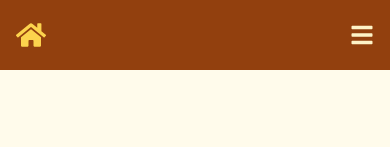
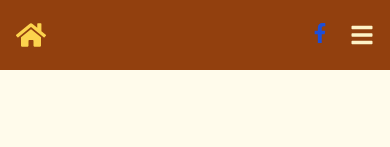
Before and after one commit to 00Alexo/festival, a React (Create React App) app in the folder frontend/: page / in a window 390 px wide. Shown: the top 147 px of the page. Built offline with nearby package versions, Linux system fonts and the light colour scheme.

Commit message:
facebook icon

```diff
--- a/frontend/src/components/NavBar.js
+++ b/frontend/src/components/NavBar.js
@@ -83,6 +83,10 @@ const NavBar = () => {
                 </div>
             </div>
 
+            <div className='flex flex-row gap-5'>
+                <a href="https://www.facebook.com/people/Festivalul-Internațional-de-Teatru-pentru-Liceeni-Ioana-Cîcu/100064161033607/?rdid=GEZ5gKEYeaDHPlCp&share_url=https%3A%2F%2Fwww.facebook.com%2Fshare%2F19Mz1JHtRM%2F" className="hover:text-amber-300 transition-colors md:hidden" target="_blank" rel="noopener noreferrer">
+                    <FaFacebookF className="text-xl text-blue-700" />
+                </a>
                 {/* Mobile Menu Button */}
                 <button
                     className="md:hidden text-amber-100 focus:outline-none"
@@ -90,6 +94,7 @@ const NavBar = () => {
                 >
                     {mobileMenuOpen ? <FaTimes className="text-2xl" /> : <FaBars className="text-2xl" />}
                 </button>
+                </div>
             </div>
 
             {/* Mobile Menu */}
```
Lines whose indentation alone changed are shown as unchanged.
